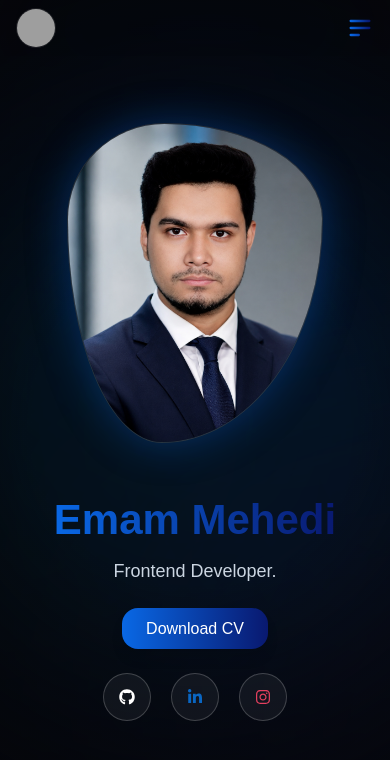
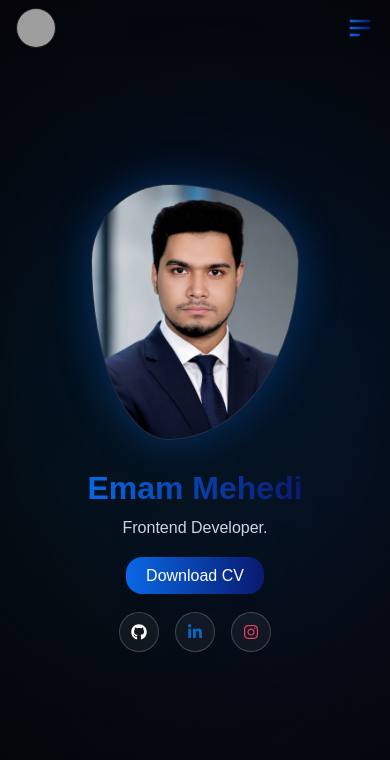
Before and after one commit to 3mam-mehedi/emam-portfolio, a React (Vite) app: page / in a window 390 px wide. Shown: the top 760 px of the page. Built offline with nearby package versions, Linux system fonts and the light colour scheme; grey boxes are pictures that could not be loaded; a web font is replaced by a local one.

Commit message:
mobile view

```diff
--- a/src/pages/Home.jsx
+++ b/src/pages/Home.jsx
@@ -28,9 +28,9 @@ export default function Home() {
     <>
       <Background />
 
-      <section className="min-h-screen flex items-center px-4 lg:px-12 pt-8 lg:pt-24 pb-8">
+      <section className="min-h-screen flex items-center px-4 lg:px-12 pt-2 lg:pt-24 pb-4">
         <div className="max-w-5xl mx-auto w-full">
-          <div className="flex flex-col-reverse md:flex-row items-center justify-between gap-14">
+          <div className="flex flex-col-reverse md:flex-row items-center justify-between gap-8 md:gap-14">
 
             {/* TEXT */}
             <motion.div
@@ -40,22 +40,22 @@ export default function Home() {
               className="flex flex-col items-center md:items-start text-center md:text-left"
             >
               <h1
-                className="text-[42px] sm:text-[60px] md:text-[60px] leading-none font-bold"
+                className="text-[32px] sm:text-[60px] md:text-[60px] leading-none font-bold"
                 style={gradientText}
               >
                 Emam Mehedi
               </h1>
 
-              <p className="mt-4 md:mt-6 text-lg sm:text-xl md:text-3xl text-[#cbd5e1]">
+              <p className="mt-3 md:mt-6 text-base sm:text-xl md:text-3xl text-[#cbd5e1]">
                 Frontend Developer.
               </p>
 
               {/* BUTTON */}
-              <div className="mt-8 md:mt-10">
+              <div className="mt-6 md:mt-10">
                 <a
                   href="/cv.pdf"
                   download
-                  className="px-6 py-3 rounded-2xl text-white font-medium shadow-lg transition duration-300 hover:scale-105"
+                  className="px-5 py-2.5 md:px-6 md:py-3 rounded-2xl text-white font-medium shadow-lg transition duration-300 hover:scale-105"
                   style={{
                     background: "linear-gradient(90deg, #0968E5, #091970)",
                   }}
@@ -64,17 +64,17 @@ export default function Home() {
                 </a>
               </div>
 
-              {/* SOCIALS (UNCHANGED) */}
-              <div className="flex items-center gap-5 mt-8">
-                <a className="w-12 h-12 flex items-center justify-center rounded-full border border-white/20 bg-white/5 hover:scale-110 transition text-white">
+              {/* SOCIALS */}
+              <div className="flex items-center gap-4 md:gap-5 mt-6 md:mt-8">
+                <a className="w-10 h-10 md:w-12 md:h-12 flex items-center justify-center rounded-full border border-white/20 bg-white/5 hover:scale-110 transition text-white">
                   <FaGithub />
                 </a>
 
-                <a className="w-12 h-12 flex items-center justify-center rounded-full border border-white/20 bg-white/5 hover:scale-110 transition text-[#0A66C2]">
+                <a className="w-10 h-10 md:w-12 md:h-12 flex items-center justify-center rounded-full border border-white/20 bg-white/5 hover:scale-110 transition text-[#0A66C2]">
                   <FaLinkedinIn />
                 </a>
 
-                <a className="w-12 h-12 flex items-center justify-center rounded-full border border-white/20 bg-white/5 hover:scale-110 transition text-[#E4405F]">
+                <a className="w-10 h-10 md:w-12 md:h-12 flex items-center justify-center rounded-full border border-white/20 bg-white/5 hover:scale-110 transition text-[#E4405F]">
                   <FaInstagram />
                 </a>
               </div>
@@ -88,7 +88,7 @@ export default function Home() {
               className="flex justify-center"
             >
               <div
-                className="relative w-64 h-80 md:w-96 md:h-[500px] overflow-hidden bg-white/5 border border-white/10 backdrop-blur-md shadow-[0_0_40px_rgba(9,104,229,0.35)]"
+                className="relative w-52 h-64 md:w-96 md:h-[500px] overflow-hidden bg-white/5 border border-white/10 backdrop-blur-md shadow-[0_0_40px_rgba(9,104,229,0.35)]"
                 style={{
                   borderRadius: "38% 62% 63% 37% / 30% 30% 70% 70%",
                 }}
```
